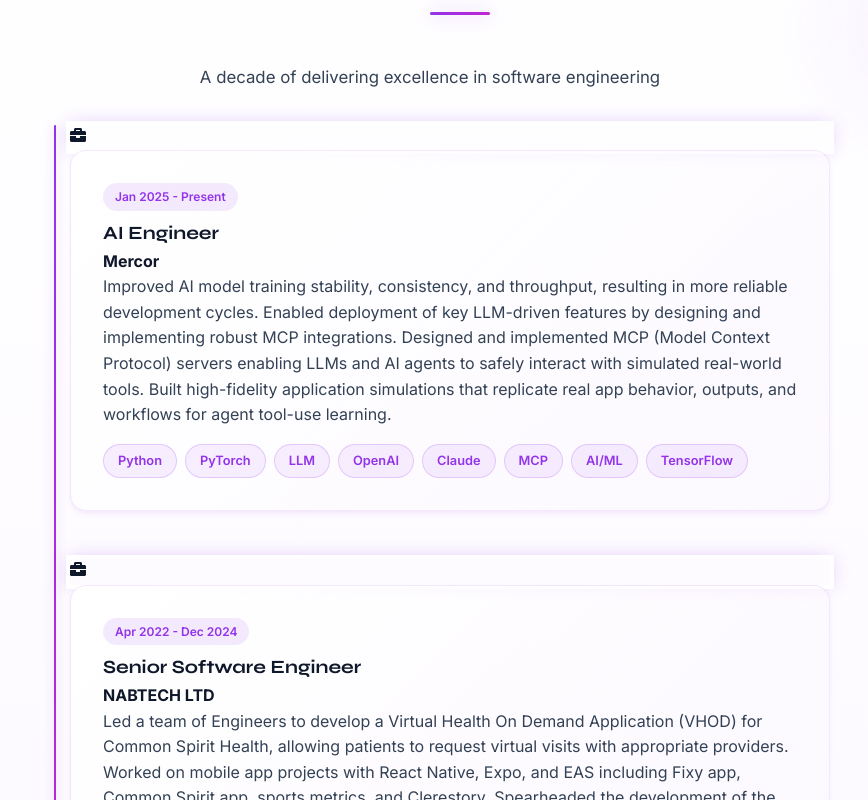
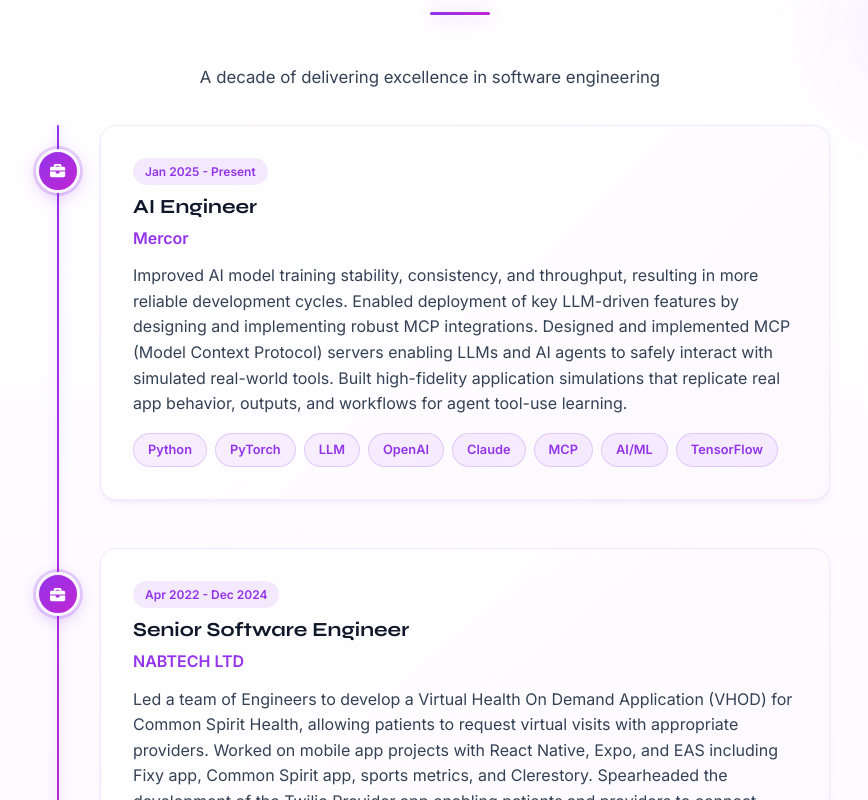
Before and after one commit to DevOlagunju/Devolagunju.github.io, a React (Vite) app: page / in a window 1280 px wide. Shown: the part 3800-4600 px from the top of the page, without its empty margins (210-1078 px from the left). Built offline with nearby package versions, Linux system fonts and the light colour scheme; a web font is replaced by a local one.

Commit message:
Fix experience timeline layout, overlap, and title text clipping.
Position timeline icons on a shared rail, clear card padding, correct z-index stacking, and remove scale transforms that squashed job titles on all entries.

```diff
--- a/src/components/Experience.jsx
+++ b/src/components/Experience.jsx
@@ -51,10 +51,9 @@ const Experience = () => {
             <motion.div
               key={index}
               className="timeline-item"
-              initial={{ opacity: 0, x: index % 2 === 0 ? -50 : 50 }}
-              animate={isInView ? { opacity: 1, x: 0 } : {}}
+              initial={{ opacity: 0, y: 24 }}
+              animate={isInView ? { opacity: 1, y: 0 } : {}}
               transition={{ duration: 0.7, delay: index * 0.15, ease: [0.22, 1, 0.36, 1] }}
-              whileHover={{ scale: 1.01 }}
             >
               <div className="timeline-icon">
                 <FaBriefcase />
--- a/src/styles/App.css
+++ b/src/styles/App.css
@@ -2032,6 +2032,8 @@ Color Alternation Pattern:
 }
 
 .timeline {
+    --timeline-rail: 28px;
+    --timeline-icon-size: 44px;
     position: relative;
     max-width: 800px;
     margin: 0 auto;
@@ -2040,23 +2042,46 @@ Color Alternation Pattern:
 .timeline::before {
     content: '';
     position: absolute;
-    left: 0;
+    left: var(--timeline-rail);
     top: 0;
-    bottom: 0;
-    width: 4px;
+    width: 2px;
+    height: 100%;
+    transform: translateX(-50%);
     background: var(--bg-gradient-primary);
     border-radius: 2px;
     box-shadow: 0 0 10px rgba(147, 51, 234, 0.3);
+    z-index: 0;
 }
 
 .timeline-item {
     position: relative;
-    padding-left: 2.5rem;
+    padding-left: calc(var(--timeline-rail) + (var(--timeline-icon-size) / 2) + 1.25rem);
     padding-bottom: 3rem;
 }
 
 .timeline-item:last-child {
     padding-bottom: 0;
+}
+
+.timeline-icon {
+    position: absolute;
+    left: var(--timeline-rail);
+    top: 1.5rem;
+    transform: translateX(-50%);
+    width: var(--timeline-icon-size);
+    height: var(--timeline-icon-size);
+    display: flex;
+    align-items: center;
+    justify-content: center;
+    background: var(--bg-gradient-primary);
+    border-radius: 50%;
+    color: #fff;
+    font-size: 0.95rem;
+    z-index: 1;
+    border: 3px solid var(--bg-secondary);
+    box-shadow: 0 0 0 3px rgba(147, 51, 234, 0.15), var(--shadow-md);
+    flex-shrink: 0;
+    pointer-events: none;
 }
 
 .timeline-marker {
@@ -2088,8 +2113,20 @@ Color Alternation Pattern:
     border-radius: 16px;
     box-shadow: var(--shadow-md);
     border: 1px solid var(--border-color);
-    transition: all var(--transition-normal);
-    position: relative;
+    transition: box-shadow var(--transition-normal), border-color var(--transition-normal);
+    position: relative;
+    z-index: 2;
+    min-width: 0;
+}
+
+.timeline-content h3 {
+    font-size: 1.25rem;
+    font-weight: 700;
+    line-height: 1.35;
+    color: var(--text-primary);
+    margin-bottom: 0.35rem;
+    white-space: normal;
+    word-break: normal;
 }
 
 .timeline-content::before {
@@ -2110,9 +2147,15 @@ Color Alternation Pattern:
 }
 
 .timeline-content:hover {
-    transform: translateX(10px);
     box-shadow: var(--shadow-colored);
     border-color: rgba(147, 51, 234, 0.2);
+}
+
+.timeline-content h4 {
+    color: var(--primary-color);
+    font-weight: 600;
+    font-size: 1rem;
+    margin-bottom: 0.75rem;
 }
 
 .timeline-header {
@@ -3392,12 +3435,18 @@ Color Alternation Pattern:
         align-items: flex-start;
     }
 
-    .timeline::before {
-        left: -10px;
+    .timeline {
+        --timeline-rail: 22px;
+        --timeline-icon-size: 38px;
     }
 
     .timeline-item {
-        padding-left: 1.5rem;
+        padding-left: calc(var(--timeline-rail) + (var(--timeline-icon-size) / 2) + 1rem);
+    }
+
+    .timeline-icon {
+        font-size: 0.85rem;
+        top: 1.25rem;
     }
 
     .timeline-marker {
--- a/src/styles/animations-pro.css
+++ b/src/styles/animations-pro.css
@@ -321,14 +321,7 @@
 }
 
 .timeline-animated::before {
-  content: '';
-  position: absolute;
-  left: 24px;
-  top: 0;
-  width: 2px;
   height: 0;
-  background: linear-gradient(to bottom, var(--primary-color), var(--secondary-color));
-  border-radius: 2px;
   transition: height 1.8s cubic-bezier(0.22, 1, 0.36, 1);
 }
 
@@ -342,7 +335,7 @@
 
 .timeline-animated.in-view .timeline-item:hover .timeline-icon {
   box-shadow: 0 0 20px rgba(147, 51, 234, 0.4);
-  transform: scale(1.08);
+  transform: translateX(-50%) scale(1.08);
 }
 
 /* --- Section header accent line --- */
--- a/src/styles/design-heavy.css
+++ b/src/styles/design-heavy.css
@@ -376,12 +376,11 @@
 /* Timeline rich */
 .experience.section .timeline::before {
   background: linear-gradient(180deg, var(--primary-color), var(--secondary-color), transparent) !important;
-  width: 2px !important;
-  box-shadow: 0 0 12px rgba(147, 51, 234, 0.3);
 }
 
 .timeline-icon {
-  box-shadow: 0 0 0 4px var(--bg-primary), 0 0 20px rgba(147, 51, 234, 0.3) !important;
+  border-color: var(--bg-secondary) !important;
+  box-shadow: 0 0 0 3px rgba(147, 51, 234, 0.2), 0 4px 16px rgba(147, 51, 234, 0.25) !important;
 }
 
 .timeline-content {
@@ -393,8 +392,15 @@
   background: linear-gradient(135deg, var(--bg-tertiary), var(--bg-secondary)) !important;
 }
 
+[data-theme="dark"] .timeline-icon {
+  border-color: var(--bg-secondary) !important;
+}
+
 .timeline-content h3 {
   font-family: var(--font-family-display);
+  font-size: 1.25rem;
+  line-height: 1.35;
+  white-space: normal;
 }
 
 .timeline-period {
--- a/src/styles/enhancements.css
+++ b/src/styles/enhancements.css
@@ -578,7 +578,7 @@
 
 /* Timeline glow on hover */
 .timeline-content {
-  transition: all 0.4s cubic-bezier(0.22, 1, 0.36, 1) !important;
+  transition: box-shadow 0.4s cubic-bezier(0.22, 1, 0.36, 1), border-color 0.4s cubic-bezier(0.22, 1, 0.36, 1) !important;
 }
 
 .timeline-content:hover {
--- a/src/styles/polish.css
+++ b/src/styles/polish.css
@@ -394,7 +394,7 @@
 }
 
 .timeline-item:hover .timeline-icon {
-  transform: scale(1.1);
+  transform: translateX(-50%) scale(1.08);
   box-shadow: 0 0 20px rgba(147, 51, 234, 0.3);
 }
 
```
